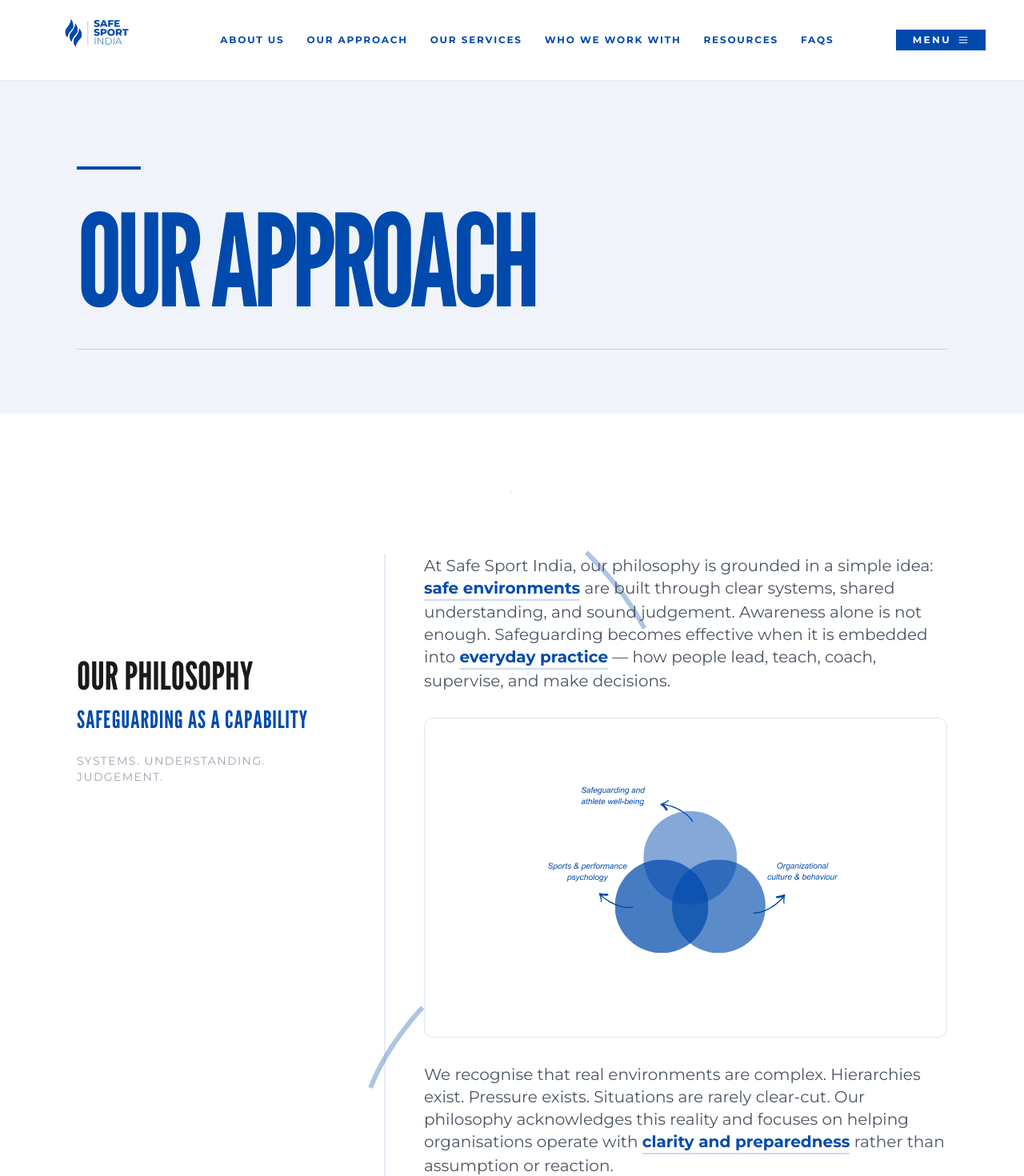
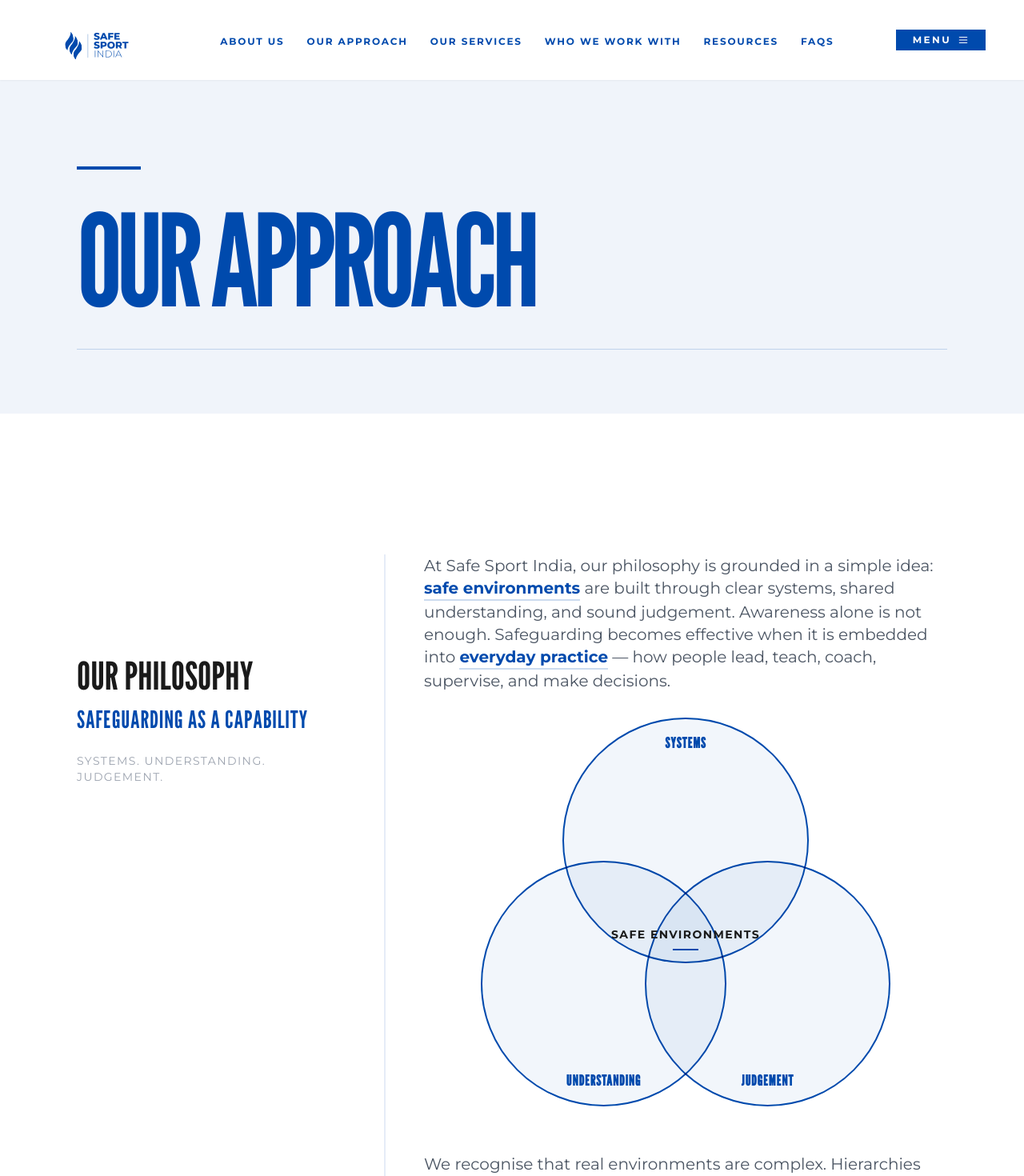
Before and after one commit to dakshinrajsiva/SafeSport, a Next.js app: page /approach in a window 1280 px wide. Shown: the top 1470 px of the page at 80% size. Built offline with nearby package versions, Linux system fonts and the light colour scheme.

Commit message:
FINAL FIXES

```diff
--- a/src/app/approach/page.tsx
+++ b/src/app/approach/page.tsx
@@ -5,7 +5,7 @@ import Footer from '@/components/Footer';
 import Image from 'next/image';
 import { useState } from 'react';
 import HoverReveal from '@/components/ui/HoverReveal';
-import MovingLine from '@/components/ui/MovingLine';
+import VennDiagram from '@/components/ui/VennDiagram';
 import { Layout, Users, Globe, ChevronDown, ChevronUp } from 'lucide-react';
 
 const DIFFERENCES = [
@@ -65,7 +65,6 @@ export default function ApproachPage() {
 
         {/* Philosophy */}
         <section className="px-6 md:px-12 lg:px-24 mb-32 bg-white py-16 md:py-20 rounded-t-3xl -mt-8 relative z-10 overflow-hidden">
-          <MovingLine className="opacity-40" />
           <div className="max-w-7xl mx-auto relative z-10">
             <div className="grid md:grid-cols-12 gap-12 md:gap-16 items-start">
               <div className="md:col-span-4 sticky top-32">
@@ -79,21 +78,16 @@ export default function ApproachPage() {
               </div>
               <div className="md:col-span-8 space-y-8 text-lg md:text-xl font-montserrat text-gray-600 leading-relaxed border-l-2 border-[#004AAD]/10 pl-8 md:pl-12">
                 <p>
-                  At Safe Sport India, our philosophy is grounded in a simple idea: <HoverReveal imageSrc="/images/approach-graphic.svg">safe environments</HoverReveal> are built through clear systems, shared understanding, and sound judgement. Awareness alone is not enough. Safeguarding becomes effective when it is embedded into <HoverReveal imageSrc="/images/values-graphic.svg">everyday practice</HoverReveal> — how people lead, teach, coach, supervise, and make decisions.
+                  At Safe Sport India, our philosophy is grounded in a simple idea: <HoverReveal>safe environments</HoverReveal> are built through clear systems, shared understanding, and sound judgement. Awareness alone is not enough. Safeguarding becomes effective when it is embedded into <HoverReveal>everyday practice</HoverReveal> — how people lead, teach, coach, supervise, and make decisions.
                 </p>
 
-                {/* Approach Graphic - Cropped via object-cover and height constraint */}
-                <div className="relative w-full h-[400px] my-8 rounded-xl overflow-hidden bg-[#004AAD]/5 border border-[#004AAD]/10">
-                  <Image
-                    src="/images/approach-graphic.svg"
-                    alt="Our Philosophy Approach"
-                    fill
-                    className="object-cover"
-                  />
+                {/* Custom Animated Venn Diagram */}
+                <div className="my-16">
+                  <VennDiagram />
                 </div>
 
                 <p>
-                  We recognise that real environments are complex. Hierarchies exist. Pressure exists. Situations are rarely clear-cut. Our philosophy acknowledges this reality and focuses on helping organisations operate with <HoverReveal imageSrc="/images/values-graphic.svg">clarity and preparedness</HoverReveal> rather than assumption or reaction.
+                  We recognise that real environments are complex. Hierarchies exist. Pressure exists. Situations are rarely clear-cut. Our philosophy acknowledges this reality and focuses on helping organisations operate with <HoverReveal>clarity and preparedness</HoverReveal> rather than assumption or reaction.
                 </p>
                 <p className="text-[#1A1A1A] font-medium border-l-4 border-[#004AAD] pl-6 py-2 bg-[#004AAD]/5 rounded-r-lg">
                   Safeguarding, in our view, is not about control or fear. It is about enabling people to act responsibly, confidently, and consistently — supported by structures that make safe practice possible.
@@ -104,18 +98,18 @@ export default function ApproachPage() {
         </section>
 
         {/* How We're Different - Accordion */}
-        <section className="px-6 md:px-12 lg:px-24 mb-32 bg-[#004AAD]/[0.08] py-24 relative overflow-hidden">
+        <section className="px-6 md:px-12 lg:px-24 mb-32 bg-[#004AAD] py-24 relative overflow-hidden">
           {/* Background decoration */}
-          <div className="absolute top-0 right-0 w-1/2 h-full bg-[#004AAD]/10 skew-x-12 translate-x-1/4 pointer-events-none" />
+          <div className="absolute top-0 right-0 w-1/2 h-full bg-white/5 skew-x-12 translate-x-1/4 pointer-events-none" />
 
           <div className="max-w-7xl mx-auto relative z-10">
-            <h2 className="text-4xl md:text-6xl font-league uppercase mb-16 text-[#1A1A1A] text-center">How We&apos;re Different</h2>
+            <h2 className="text-4xl md:text-6xl font-league uppercase mb-16 text-white text-center">How We&apos;re Different</h2>
 
             <div className="max-w-4xl mx-auto space-y-4">
               {DIFFERENCES.map((diff, i) => (
                 <div
                   key={i}
-                  className="bg-white rounded-2xl shadow-sm border border-[#004AAD]/10 overflow-hidden"
+                  className="bg-white rounded-2xl shadow-lg border border-transparent overflow-hidden"
                 >
                   <button
                     onClick={() => setOpenDifference(openDifference === i ? null : i)}
@@ -163,12 +157,12 @@ export default function ApproachPage() {
         </section>
 
         {/* Our Commitments - Brand Blue Background */}
-        <section className="px-6 md:px-12 lg:px-24 pb-32 bg-[#004AAD] py-24 rounded-b-3xl text-white">
+        <section className="px-6 md:px-12 lg:px-24 pb-32 bg-[#F5F7FA] py-24 rounded-b-3xl">
           <div className="max-w-7xl mx-auto">
             <div className="mb-16 text-center max-w-3xl mx-auto">
-              <div className="w-16 h-1 bg-white/20 mx-auto mb-6" />
-              <h2 className="text-4xl md:text-6xl font-league uppercase mb-6 text-white">Our Commitments</h2>
-              <p className="text-lg font-montserrat text-white/70">
+              <div className="w-16 h-1 bg-[#004AAD] mx-auto mb-6" />
+              <h2 className="text-4xl md:text-6xl font-league uppercase mb-6 text-[#1A1A1A]">Our Commitments</h2>
+              <p className="text-lg font-montserrat text-gray-600">
                 At SafeSport India, our work is guided by a clear set of commitments that shape how we partner with organisations and the standards we hold ourselves to.
               </p>
             </div>
@@ -177,13 +171,13 @@ export default function ApproachPage() {
               {COMMITMENTS.map((comm, i) => (
                 <div key={i} className="flex gap-6 group">
                   <div className="flex-shrink-0 mt-2">
-                    <div className="w-10 h-10 rounded-full border-2 border-white/30 flex items-center justify-center text-white font-league text-lg group-hover:bg-white group-hover:text-[#004AAD] transition-all duration-300">
+                    <div className="w-10 h-10 rounded-full border-2 border-[#004AAD] flex items-center justify-center text-[#004AAD] font-league text-lg group-hover:bg-[#004AAD] group-hover:text-white transition-all duration-300">
                       {i + 1}
                     </div>
                   </div>
                   <div>
-                    <h3 className="text-2xl font-league uppercase mb-3 text-white">{comm.title}</h3>
-                    <p className="text-base font-montserrat text-white/70 leading-relaxed group-hover:text-white transition-colors">
+                    <h3 className="text-2xl font-league uppercase mb-3 text-[#1A1A1A]">{comm.title}</h3>
+                    <p className="text-base font-montserrat text-gray-600 leading-relaxed">
                       {comm.content}
                     </p>
                   </div>
@@ -191,8 +185,8 @@ export default function ApproachPage() {
               ))}
             </div>
 
-            <div className="mt-20 pt-12 border-t border-white/10 text-center">
-              <p className="text-xl font-league uppercase text-white tracking-widest opacity-60">
+            <div className="mt-20 pt-12 border-t border-gray-200 text-center">
+              <p className="text-xl font-league uppercase text-[#004AAD] tracking-widest">
                 These commitments guide our decisions, our partnerships, and our long-term vision.
               </p>
             </div>
--- a/src/components/Hero.tsx
+++ b/src/components/Hero.tsx
@@ -1,6 +1,6 @@
 'use client';
 
-import { useEffect, useRef } from 'react';
+import { useEffect, useRef, useState } from 'react';
 import gsap from 'gsap';
 import { ScrollTrigger } from 'gsap/dist/ScrollTrigger';
 
@@ -11,6 +11,43 @@ export default function Hero() {
   const videoRef = useRef<HTMLVideoElement>(null);
   const overlayRef = useRef<HTMLDivElement>(null);
   const contentRef = useRef<HTMLDivElement>(null);
+  const audioRef = useRef<HTMLAudioElement>(null);
+  const [audioTriggered, setAudioTriggered] = useState(false);
+
+  // Intro audio: try autoplay, fall back to first interaction
+  useEffect(() => {
+    const audioEl = audioRef.current;
+    if (!audioEl || audioTriggered) return;
+
+    audioEl.volume = 0.5;
+
+    const tryPlay = () => {
+      if (!audioEl.paused) return;
+      audioEl.play().then(() => {
+        setAudioTriggered(true);
+      }).catch(() => {
+        // Autoplay blocked; will retry on user interaction
+      });
+    };
+
+    // Try immediately on mount (may be blocked)
+    tryPlay();
+
+    // Then try on first user interaction
+    const handleUserInteract = () => {
+      if (!audioTriggered) {
+        tryPlay();
+      }
+    };
+
+    window.addEventListener('click', handleUserInteract, { once: true });
+    window.addEventListener('scroll', handleUserInteract, { once: true });
+
+    return () => {
+      window.removeEventListener('click', handleUserInteract);
+      window.removeEventListener('scroll', handleUserInteract);
+    };
+  }, [audioTriggered]);
 
   useEffect(() => {
     gsap.registerPlugin(ScrollTrigger);
@@ -61,6 +98,7 @@ export default function Hero() {
 
   return (
     <section ref={containerRef} className="relative h-screen w-full overflow-hidden bg-white">
+      <audio ref={audioRef} src="/mixkit-relaxing-harp-sweep-2628.wav" preload="auto" />
       {/* Background Video */}
       <div className="absolute inset-0 z-0">
         <video
@@ -116,8 +154,8 @@ export default function Hero() {
               </p>
             </div>
 
-            <div className="absolute bottom-8 left-1/2 -translate-x-1/2 flex flex-col items-center gap-2 opacity-0 animate-fade-in-up" style={{ animationDelay: '3s', animationFillMode: 'forwards' }}>
-              <span className="text-white/60 font-montserrat text-xs tracking-[0.2em] uppercase">Scroll for more</span>
+            <div className="absolute bottom-12 right-6 md:right-12 flex flex-col items-center gap-2 opacity-0 animate-fade-in-up" style={{ animationDelay: '3s', animationFillMode: 'forwards' }}>
+              <span className="text-white/60 font-montserrat text-xs tracking-[0.2em] uppercase font-bold">Let's get started</span>
               <div className="w-[1px] h-12 bg-gradient-to-b from-white to-transparent" />
             </div>
           </div>
--- a/src/components/Navbar.tsx
+++ b/src/components/Navbar.tsx
@@ -88,13 +88,13 @@ export default function Navbar() {
     if (sectionId === 'faqs') {
       if (pathname !== '/') {
         router.push('/#faqs');
-        return;
-      }
+      } else {
         const el = document.getElementById('faqs');
         if (el) {
-        const offset = 100;
-        const top = el.getBoundingClientRect().top + window.scrollY - offset;
-        window.scrollTo({ top, behavior: 'smooth' });
+          el.scrollIntoView({ behavior: 'smooth' });
+        } else {
+           router.push('/#faqs');
+        }
       }
       return;
     }
@@ -116,7 +116,7 @@ export default function Navbar() {
   return (
     <>
       <nav className={cn(
-        "fixed top-0 left-0 w-full z-[100] transition-all duration-500 ease-[cubic-bezier(0.23,1,0.32,1)] h-[100px] overflow-hidden",
+        "fixed top-0 left-0 w-full z-[100] transition-all duration-500 ease-[cubic-bezier(0.23,1,0.32,1)] h-[100px]",
         showSolidHeader ? "bg-white/95 backdrop-blur-md shadow-sm" : "bg-transparent"
       )}>
         <div className="max-w-[1800px] mx-auto px-6 md:px-12 h-full flex items-center justify-between">
@@ -126,11 +126,13 @@ export default function Navbar() {
             href="/"
             className="relative z-[110] transition-transform hover:scale-105 duration-500 flex-shrink-0 flex items-center"
           >
+            <div className="mt-8"> {/* Adjusted margin to move logo down slightly */}
               <Logo
                 size={150}
                 className="transition-all duration-500 ease-[cubic-bezier(0.23,1,0.32,1)]"
                 variant={showSolidHeader ? 'default' : 'white'}
               />
+            </div>
           </Link>
 
           {/* Center: Quick section links (desktop) */}
@@ -138,18 +140,38 @@ export default function Navbar() {
             {QUICK_LINKS.map((title) => {
               const item = NAV_ITEMS.find(n => n.title === title);
               if (!item) return null;
+
+              // Only FAQs has no sub-items to show in dropdown normally, but we have items for it in NAV_ITEMS.
               return (
+                <div key={title} className="relative group/nav py-4">
                   <button
-                  key={title}
                     onClick={() => scrollToSection(item.sectionId)}
                     className={cn(
-                    "font-montserrat font-bold uppercase tracking-[0.15em] text-xs transition-all duration-300 relative group whitespace-nowrap",
+                      "font-montserrat font-bold uppercase tracking-[0.15em] text-xs transition-all duration-300 relative whitespace-nowrap",
                       showSolidHeader ? "text-[#004AAD]" : "text-white"
                     )}
                   >
                     {title}
-                  <span className="absolute -bottom-1 left-0 w-0 h-[1.5px] bg-current transition-all duration-300 group-hover:w-full" />
+                    <span className="absolute -bottom-1 left-0 w-0 h-[1.5px] bg-current transition-all duration-300 group-hover/nav:w-full" />
                   </button>
+
+                  {/* Hover Dropdown */}
+                  {item.items.length > 0 && (
+                    <div className="absolute top-full left-1/2 -translate-x-1/2 pt-2 opacity-0 translate-y-4 pointer-events-none group-hover/nav:opacity-100 group-hover/nav:translate-y-0 group-hover/nav:pointer-events-auto transition-all duration-300 z-50">
+                      <div className="bg-white shadow-xl border border-gray-100 rounded-xl p-4 min-w-[240px] flex flex-col gap-2">
+                        {item.items.map((subItem, idx) => (
+                          <button
+                            key={idx}
+                            onClick={() => scrollToSection(item.sectionId)}
+                            className="text-left text-xs font-montserrat font-medium text-gray-600 hover:text-[#004AAD] hover:bg-gray-50 px-4 py-2 rounded-lg transition-colors whitespace-nowrap"
+                          >
+                            {subItem}
+                          </button>
+                        ))}
+                      </div>
+                    </div>
+                  )}
+                </div>
               );
             })}
           </div>
--- a/src/components/ScrollToHash.tsx
+++ b/src/components/ScrollToHash.tsx
@@ -15,9 +15,9 @@ export default function ScrollToHash() {
     if (hash !== 'faqs') return;
     const el = document.getElementById('faqs');
     if (el) {
-      const offset = 100;
-      const top = el.getBoundingClientRect().top + window.scrollY - offset;
-      window.scrollTo({ top, behavior: 'smooth' });
+      setTimeout(() => {
+        el.scrollIntoView({ behavior: 'smooth' });
+      }, 500);
     }
   }, [pathname]);
 
--- a/src/components/Timeline.tsx
+++ b/src/components/Timeline.tsx
@@ -3,6 +3,7 @@
 import { useRef, useEffect } from 'react';
 import gsap from 'gsap';
 import { ScrollTrigger } from 'gsap/dist/ScrollTrigger';
+import Link from 'next/link';
 
 const SAFESPORT_STEPS = [
   {
@@ -91,20 +92,20 @@ export default function Timeline() {
                 }`}
               >
                 {/* Content Area */}
-                <div className="w-full md:w-1/2 flex justify-center px-4 md:px-12">
-                  <div className={`w-full max-w-lg bg-[#F5F7FA] p-8 md:p-12 rounded-[2.5rem] group hover:bg-white hover:shadow-2xl transition-all duration-500 border border-transparent hover:border-gray-100 ${
+                <div className="w-full md:w-1/2 flex justify-center px-4 md:px-12 z-10">
+                  <Link href={`/services#service-${index}`} className={`w-full max-w-lg block cursor-pointer bg-[#F5F7FA] p-8 md:p-12 rounded-[2.5rem] group hover:bg-white hover:shadow-2xl transition-all duration-500 border border-transparent hover:border-[#004AAD]/20 ${
                     index % 2 === 0 ? 'md:ml-auto' : 'md:mr-auto'
                   }`}>
-                    <div className="inline-block px-4 py-1 rounded-full bg-[#004AAD]/10 text-[#004AAD] text-xs font-montserrat font-bold uppercase tracking-widest mb-6">
+                    <div className="inline-block px-4 py-1 rounded-full bg-[#004AAD]/10 text-[#004AAD] text-xs font-montserrat font-bold uppercase tracking-widest mb-6 transition-colors group-hover:bg-[#004AAD] group-hover:text-white">
                       {step.badge}
                     </div>
                     <h3 className="text-3xl md:text-4xl font-bold text-[#1A1A1A] mb-4 group-hover:text-[#004AAD] transition-colors leading-tight">
                       {step.title}
                     </h3>
-                    <p className="text-gray-500 text-lg leading-relaxed">
+                    <p className="text-gray-500 text-lg leading-relaxed group-hover:text-gray-600 transition-colors">
                       {step.content}
                     </p>
-                  </div>
+                  </Link>
                 </div>
 
                 {/* Center Node */}
--- /dev/null
+++ b/src/components/ui/VennDiagram.tsx
@@ -0,0 +1,83 @@
+'use client';
+
+import { motion } from 'framer-motion';
+
+export default function VennDiagram() {
+  // Proper 3-circle Venn diagram with centers adjusted to fit container
+  // Radius 30% (Diameter 60%) to prevent overflow and ensure good overlap
+
+  const circleRadius = 30;
+
+  return (
+    <div className="relative w-full max-w-lg mx-auto aspect-square flex items-center justify-center">
+
+      {/* Top Circle - Systems */}
+      <motion.div
+        initial={{ y: -50, opacity: 0 }}
+        whileInView={{ y: 0, opacity: 1 }}
+        transition={{ duration: 1, ease: "easeOut", delay: 0.2 }}
+        viewport={{ once: true }}
+        style={{
+          top: '0%',
+          left: '20%',
+          width: `${circleRadius * 2}%`,
+          height: `${circleRadius * 2}%`,
+        }}
+        className="absolute rounded-full border-2 border-[#004AAD] mix-blend-multiply flex items-start justify-center pt-4 bg-[#004AAD]/5"
+      >
+        <span className="font-league uppercase text-base md:text-lg text-[#004AAD] font-bold tracking-wider">Systems</span>
+      </motion.div>
+
+      {/* Bottom Left Circle - Understanding */}
+      <motion.div
+        initial={{ x: -50, y: 50, opacity: 0 }}
+        whileInView={{ x: 0, y: 0, opacity: 1 }}
+        transition={{ duration: 1, ease: "easeOut", delay: 0.4 }}
+        viewport={{ once: true }}
+        style={{
+          top: '35%',
+          left: '0%',
+          width: `${circleRadius * 2}%`,
+          height: `${circleRadius * 2}%`,
+        }}
+        className="absolute rounded-full border-2 border-[#004AAD] mix-blend-multiply flex items-end justify-center pb-4 bg-[#004AAD]/5"
+      >
+        <span className="font-league uppercase text-base md:text-lg text-[#004AAD] font-bold tracking-wider">Understanding</span>
+      </motion.div>
+
+      {/* Bottom Right Circle - Judgement */}
+      <motion.div
+        initial={{ x: 50, y: 50, opacity: 0 }}
+        whileInView={{ x: 0, y: 0, opacity: 1 }}
+        transition={{ duration: 1, ease: "easeOut", delay: 0.6 }}
+        viewport={{ once: true }}
+        style={{
+          top: '35%',
+          left: '40%',
+          width: `${circleRadius * 2}%`,
+          height: `${circleRadius * 2}%`,
+        }}
+        className="absolute rounded-full border-2 border-[#004AAD] mix-blend-multiply flex items-end justify-center pb-4 bg-[#004AAD]/5"
+      >
+        <span className="font-league uppercase text-base md:text-lg text-[#004AAD] font-bold tracking-wider">Judgement</span>
+      </motion.div>
+
+      {/* Center Intersection text */}
+      <motion.div
+        initial={{ x: "-50%", y: "-50%", scale: 0, opacity: 0 }}
+        whileInView={{ x: "-50%", y: "-50%", scale: 1, opacity: 1 }}
+        transition={{ duration: 0.8, ease: "easeOut", delay: 1.2 }}
+        viewport={{ once: true }}
+        className="absolute z-10 text-center flex flex-col items-center justify-center"
+        style={{
+          top: '54%',
+          left: '50%',
+        }}
+      >
+        <span className="font-montserrat font-bold text-xs md:text-sm uppercase tracking-widest text-[#1A1A1A]">Safe Environments</span>
+        <span className="w-8 h-[2px] bg-[#004AAD] mt-2" />
+      </motion.div>
+
+    </div>
+  );
+}
```
Also changed, not shown: src/app/about/page.tsx (+18 -16 lines), src/app/services/page.tsx (+22 -18 lines), src/components/Footer.tsx (+30 -8 lines), 1 other file (tests, documents, lock files or other folders). Lines whose indentation alone changed are shown as unchanged.
